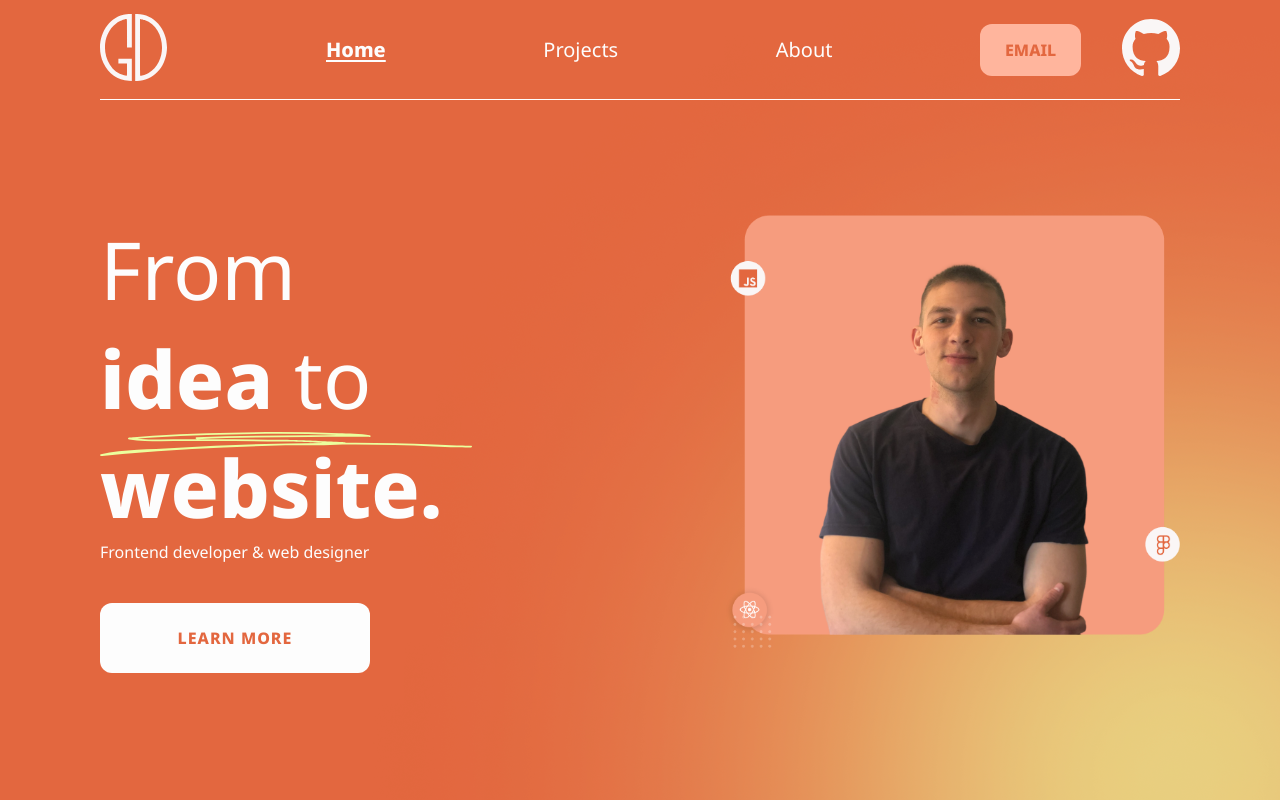
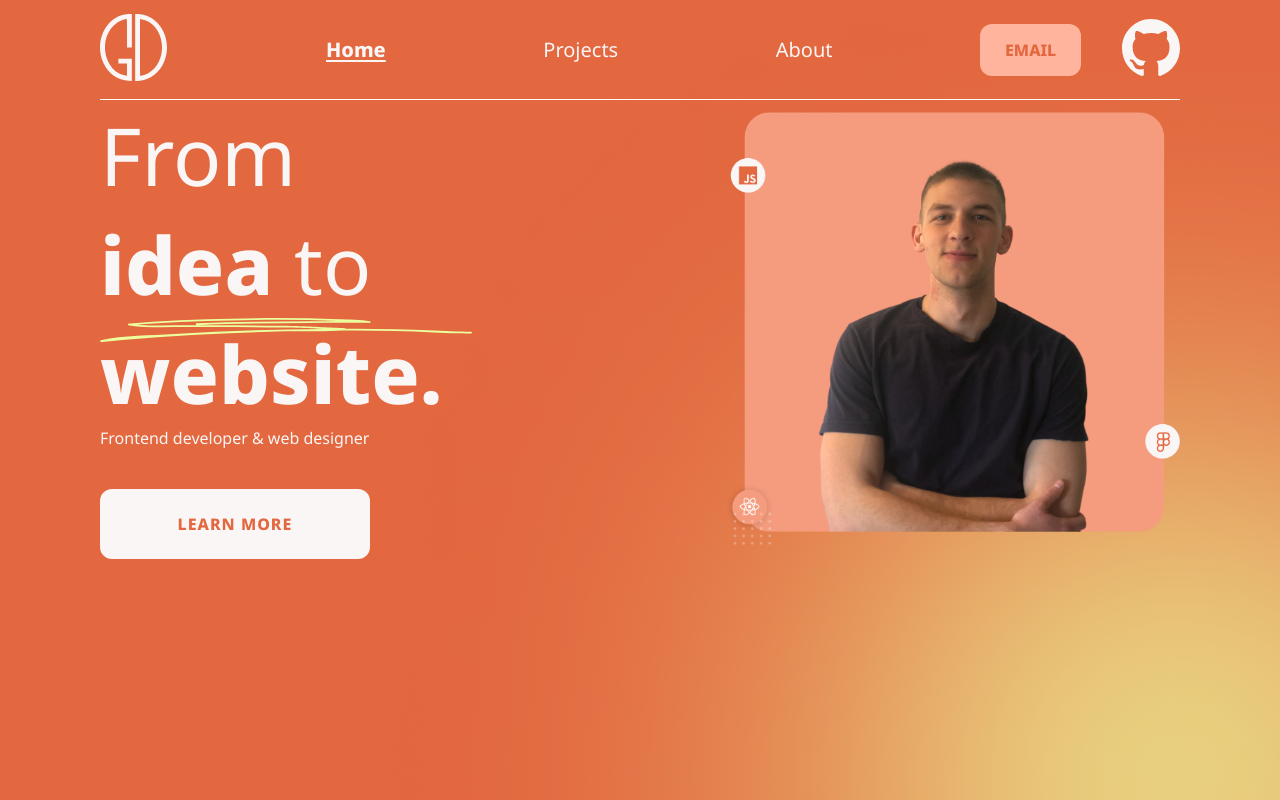
Before and after one commit to gazibarad/personal-portfolio, a React (Create React App) app: page / in a window 1280 px wide. Built offline with nearby package versions, Linux system fonts and the light colour scheme.

Commit message:
Changing CSS properties
Refactoring CSS code in light of feedback.

```diff
--- a/src/components/About.css
+++ b/src/components/About.css
@@ -54,7 +54,15 @@
   max-height: 600px;
 }
 
-@media only screen and (max-width: 1050px) {
+.social-image {
+  transition: transform 0.4s linear;
+}
+
+.social-image:hover {
+  transform: scale(0.9);
+}
+
+@media only screen and (max-width: 1023px) {
   .about-container {
     grid-template-columns: 1fr;
   }
--- a/src/components/Home.css
+++ b/src/components/Home.css
@@ -1,7 +1,6 @@
 .home {
   display: grid;
   grid-template-columns: 1fr 1fr;
-  align-items: center;
 }
 
 .left-side {
@@ -16,7 +15,7 @@
 }
 
 .portrait-img {
-  height: 95%;
+  height: 85%;
 }
 
 .left-side__title__span {
@@ -47,9 +46,8 @@
 .right-side {
   display: grid;
   justify-content: end;
-  align-items: center;
   position: relative;
-  top: 7%;
+  top: 3%;
 }
 
 @media only screen and (max-width: 1350px) {
@@ -70,7 +68,7 @@
   }
 }
 
-@media only screen and (max-width: 1050px) {
+@media only screen and (max-width: 1023px) {
   .portrait-img {
     height: 60%;
   }
@@ -86,9 +84,7 @@
   .left-side__button {
     padding: 1em 1.5em;
   }
-}
 
-@media only screen and (max-width: 1050px) {
   body {
     overflow: auto;
   }
--- a/src/components/Navbar.css
+++ b/src/components/Navbar.css
@@ -1,7 +1,3 @@
-::selection {
-  background-color: #5b6533;
-}
-
 .navbar-container {
   height: 100px;
   display: flex;
--- a/src/index.css
+++ b/src/index.css
@@ -2,9 +2,13 @@
 
 :root {
   --orange-main: #e3673f;
-  --white-main: #fdfdfd;
+  --white-main: #faf6f6;
   --orange-accent: #ffb59d;
   --yellow-main: #ebff9d;
+}
+
+::selection {
+  background-color: #040404a5;
 }
 
 * {
@@ -27,18 +31,15 @@ body {
   font-family: "Noto Sans", sans-serif;
   color: var(--white-main);
   overflow: hidden;
-  height: 100%;
 }
 
 #root {
   max-width: 1400px;
   margin: 0 auto;
-  height: 100%;
 }
 
 .app {
   margin-inline: 100px;
-  height: 100%;
 }
 
 .elipse {
```
